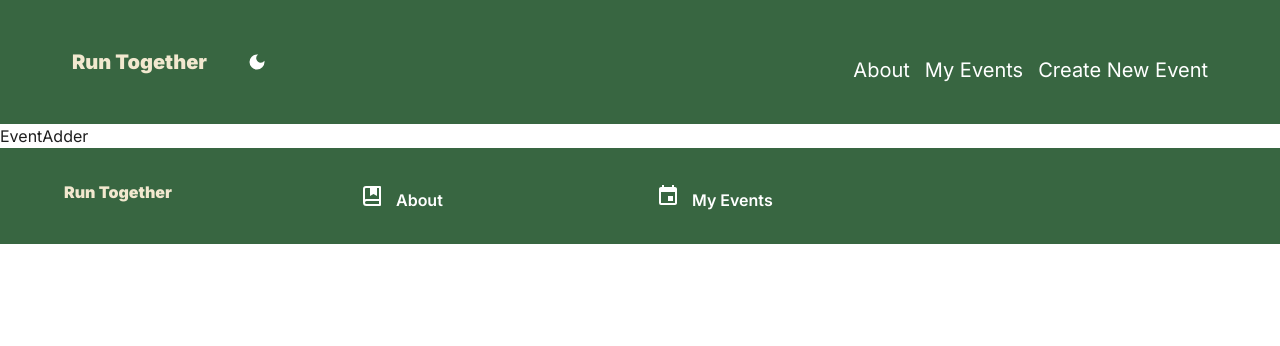
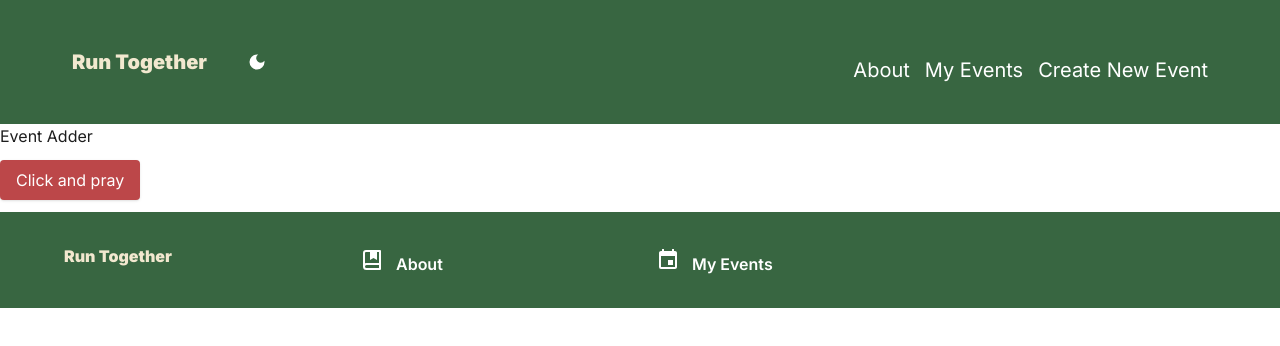
Before and after one commit to zamarz/events-platform, a Next.js app: page /addevent in a window 1280 px wide. Shown: the top 346 px of the page. Built offline with nearby package versions, Linux system fonts and the light colour scheme.

Commit message:
Get basic Eventbrite post req functioning

```diff
--- a/package.json
+++ b/package.json
@@ -9,6 +9,7 @@
     "lint": "next lint"
   },
   "dependencies": {
+    "axios": "^1.6.8",
     "next": "14.1.4",
     "react": "^18",
     "react-dom": "^18",
--- /dev/null
+++ b/src/app/utils/api.jsx
@@ -0,0 +1,42 @@
+const axios = require("axios");
+
+const eventbriteSite = axios.create({
+  baseURL: "https://www.eventbriteapi.com/",
+});
+
+const organizationID = "2095981963553";
+
+export const createEvent = () => {
+  return eventbriteSite
+    .post(
+      `v3/organizations/${organizationID}/events/`,
+      {
+        event: {
+          name: {
+            html: "My New Event",
+          },
+          start: {
+            timezone: "America/Los_Angeles",
+            utc: "2025-12-01T02:00:00Z",
+          },
+          end: {
+            timezone: "America/Los_Angeles",
+            utc: "2025-12-01T05:00:00Z",
+          },
+          currency: "USD",
+        },
+      },
+      {
+        headers: {
+          Authorization: `Bearer ${process.env.NEXT_PUBLIC_EVENTBRITE_TOKEN}`,
+          Accept: "application/json",
+        },
+      }
+    )
+    .then((response) => {
+      console.log(response.data);
+    })
+    .catch((error) => {
+      console.error(error);
+    });
+};
--- a/src/components/EventAdder.tsx
+++ b/src/components/EventAdder.tsx
@@ -1,5 +1,31 @@
+"use client";
+
+import { createEvent } from "../app/utils/api";
+
 const EventAdder = () => {
-  return <div>EventAdder</div>;
+  const newEventToSend = {
+    name: {
+      html: "My New Event",
+    },
+    start: {
+      timezone: "America/Los_Angeles",
+      utc: "2025-12-01T02:00:00Z",
+    },
+    end: {
+      timezone: "America/Los_Angeles",
+      utc: "2025-12-01T05:00:00Z",
+    },
+    currency: "USD",
+  };
+
+  return (
+    <section>
+      <h2>Event Adder</h2>
+      <button className="button" onClick={() => createEvent()}>
+        Click and pray
+      </button>
+    </section>
+  );
 };
 
 export default EventAdder;
--- a/src/components/Header.tsx
+++ b/src/components/Header.tsx
@@ -49,7 +49,7 @@ const Header = () => {
           </Link>
         </li>
         <li className="hover:translate-y-2 duration-500 transition-all">
-          <Link href="/" className="text-sm md:text-base lg:text-xl">
+          <Link href="/addevent" className="text-sm md:text-base lg:text-xl">
             Create New Event
           </Link>
         </li>
```
Also changed, not shown: 2 other files (tests, documents, lock files or other folders).
